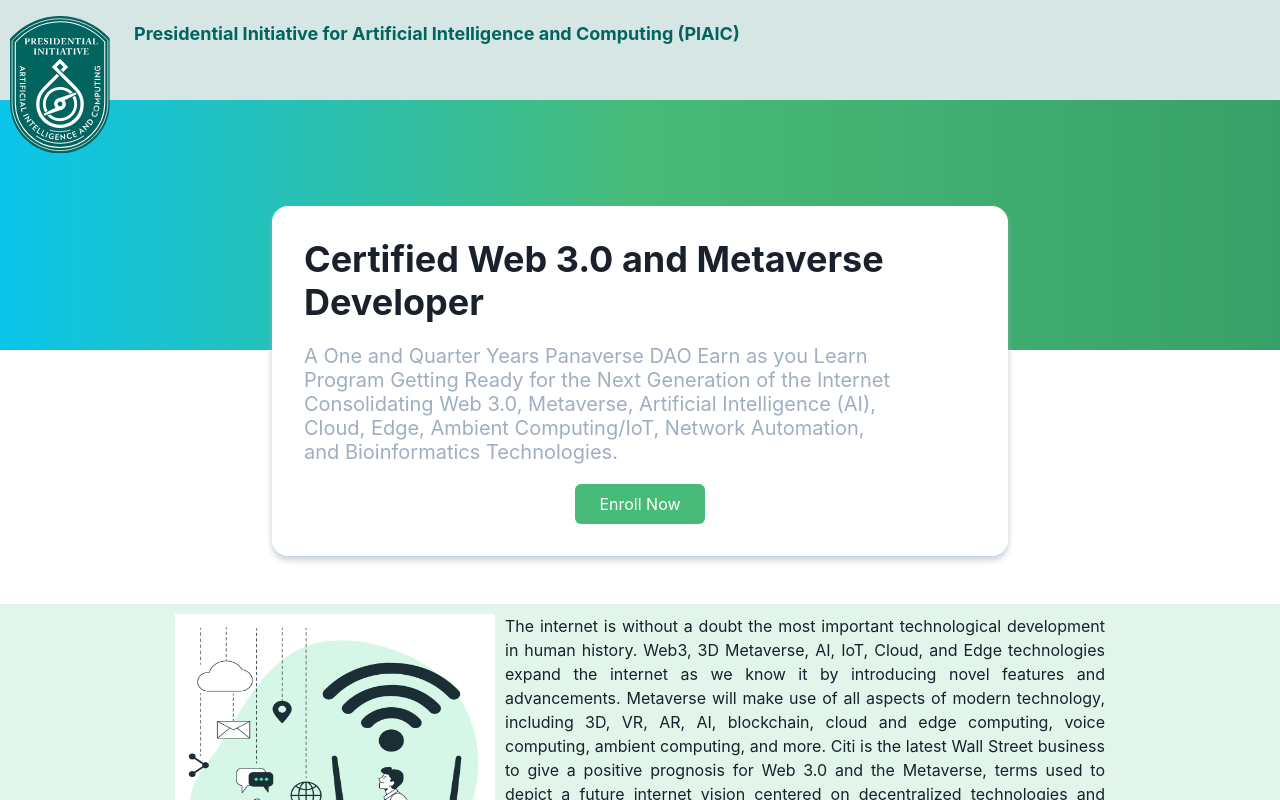
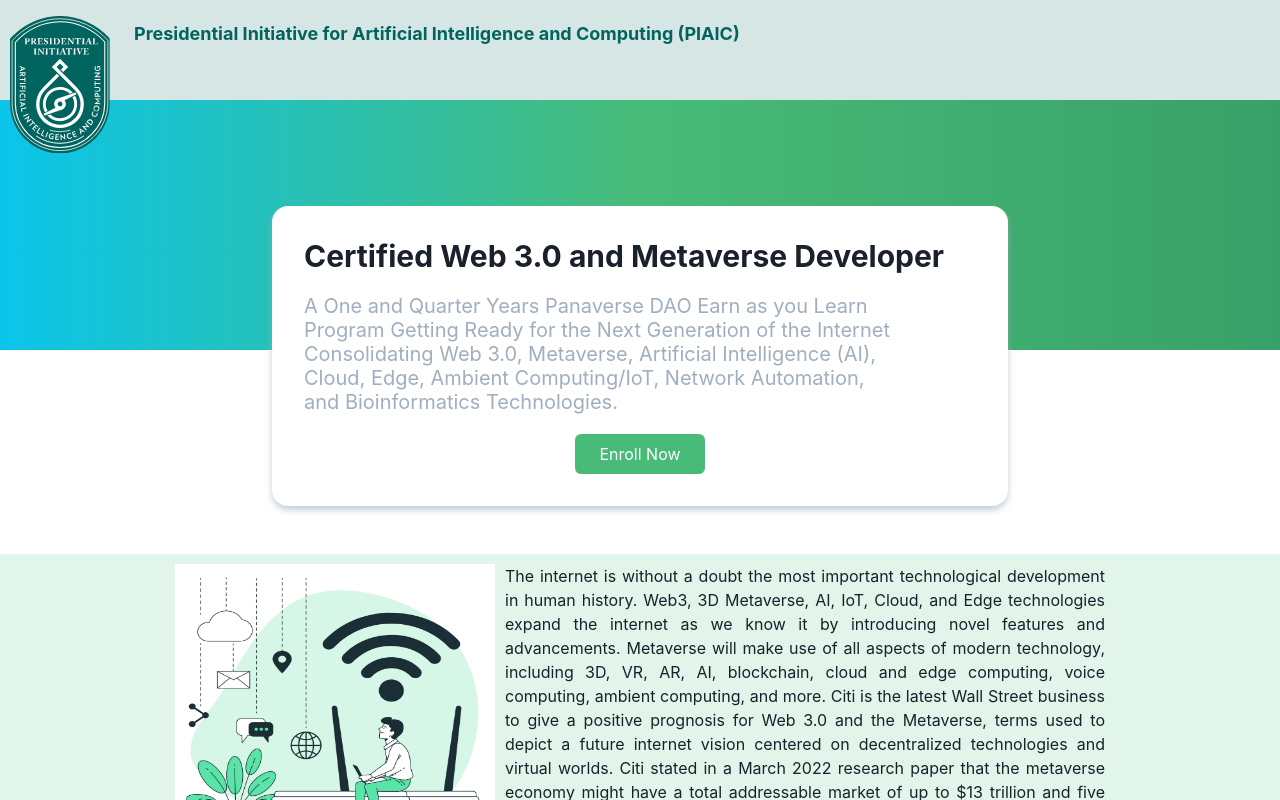
Before and after one commit to asgharibraheembaloch/panaverse-site, a Next.js app: page / in a window 1280 px wide. Shown: the top 800 px of the page. Built offline with nearby package versions, Linux system fonts and the light colour scheme.

Commit message:
updated hero section heading

```diff
--- a/app/components/hero.tsx
+++ b/app/components/hero.tsx
@@ -46,7 +46,7 @@
             spacing={5}
             textAlign="left"
           >
-            <chakra.h1 fontSize="4xl" lineHeight={1.2} fontWeight="bold">
+            <chakra.h1 fontSize="3xl" lineHeight={1.2} fontWeight="bold">
               Certified Web 3.0 and Metaverse Developer
             </chakra.h1>
             <chakra.h1
```
